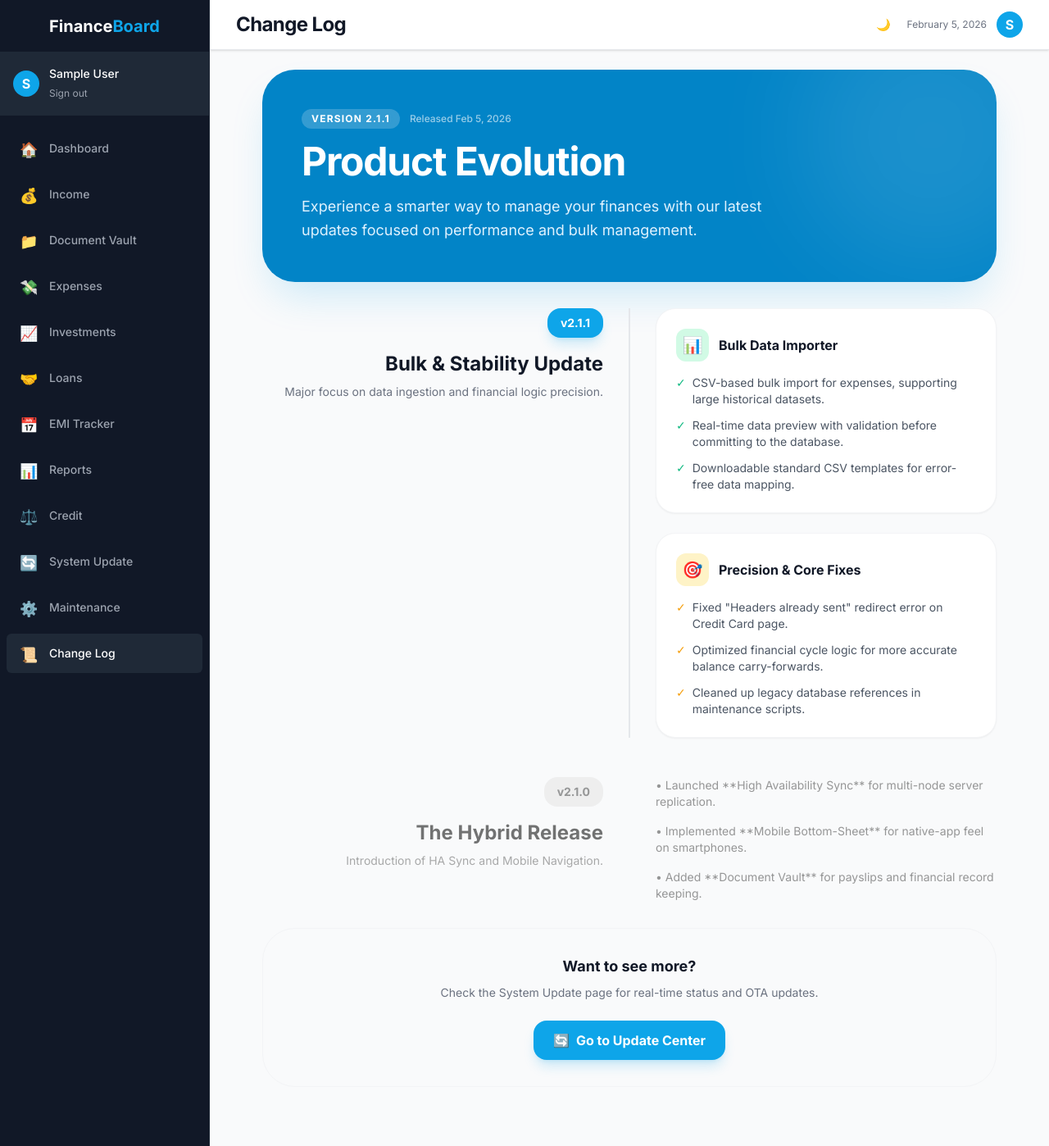
After one commit to sanjaykshebbar/Personnel_Finance_Board, a PHP site: page /pages/changelog.php in a window 1280 px wide. The commit adds this page. Shown: the whole page at 82% size. Run offline with PHP 8.4, Linux system fonts and the light colour scheme; the visitor is signed in with stand-in values (Sample User, id 1); style sheets or scripts are compiled from the project's sources; some libraries are stand-ins or nearby versions.

Commit message:
chore: Bump version to 2.1.1 and implement Bulk Import + professional Change Log
- Added Bulk Data Import feature for expenses with CSV template support.
- Created premium Change Log page with Tailwind CSS.
- Enhanced navigation with Change Log link and icons.
- Fixed 'headers already sent' redirect issue on Credit page.
- Optimized and verified core financial logic and database integrity.

```diff
--- a/config/version.php
+++ b/config/version.php
@@ -2,7 +2,7 @@
 // config/version.php
 // Version tracking for OTA updates
 
-define('APP_VERSION', '2.1.0');
+define('APP_VERSION', '2.1.1');
 define('APP_NAME', 'Finance Board');
 define('LAST_UPDATE_COMMIT', 'unknown');
 define('LAST_UPDATE_DATE', 'unknown');
--- a/includes/nav.php
+++ b/includes/nav.php
@@ -14,6 +14,7 @@ $navItems = [
     ['name' => 'Credit', 'url' => $prefix . 'pages/credit.php', 'icon' => 'scale'],
     ['name' => 'System Update', 'url' => $prefix . 'pages/update.php', 'icon' => 'arrow-path'],
     ['name' => 'Maintenance', 'url' => $prefix . 'pages/settings.php', 'icon' => 'cog'],
+    ['name' => 'Change Log', 'url' => $prefix . 'pages/changelog.php', 'icon' => 'list-bullet'],
 ];
 
 if (!function_exists('isDataActive')) {
@@ -63,6 +64,7 @@ if (!function_exists('isDataActive')) {
                             case 'folder': echo '📁'; break;
                             case 'arrow-path': echo '🔄'; break;
                             case 'cog': echo '⚙️'; break;
+                            case 'list-bullet': echo '📜'; break;
                             default: echo '•';
                         }
                         ?>
@@ -131,6 +133,7 @@ if (!function_exists('isDataActive')) {
                             case 'folder': echo '📁'; break;
                             case 'arrow-path': echo '🔄'; break;
                             case 'cog': echo '⚙️'; break;
+                            case 'list-bullet': echo '📜'; break;
                             default: echo '•';
                         }
                         ?>
--- a/index.php
+++ b/index.php
@@ -109,8 +109,8 @@ foreach($categorySpending as $c) {
 // Formula: Debt = InitialBase + Expenses - Payments + EMI_Outstanding
 $creditStmt = $pdo->prepare("
     SELECT ca.*,
-    (SELECT IFNULL(SUM(amount), 0) FROM expenses WHERE TRIM(LOWER(payment_method)) = TRIM(LOWER(ca.provider_name)) AND converted_to_emi = 0 AND user_id = ca.user_id AND date >= '\" . SYSTEM_START_DATE . \"') as one_time_expenses,
-    (SELECT IFNULL(SUM(amount), 0) FROM expenses WHERE category = 'Credit Card Bill' AND TRIM(LOWER(target_account)) = TRIM(LOWER(ca.provider_name)) AND user_id = ca.user_id AND date >= '\" . SYSTEM_START_DATE . \"') as bill_payments,
+    (SELECT IFNULL(SUM(amount), 0) FROM expenses WHERE TRIM(LOWER(payment_method)) = TRIM(LOWER(ca.provider_name)) AND converted_to_emi = 0 AND user_id = ca.user_id AND date >= '" . SYSTEM_START_DATE . "') as one_time_expenses,
+    (SELECT IFNULL(SUM(amount), 0) FROM expenses WHERE category = 'Credit Card Bill' AND TRIM(LOWER(target_account)) = TRIM(LOWER(ca.provider_name)) AND user_id = ca.user_id AND date >= '" . SYSTEM_START_DATE . "') as bill_payments,
     (SELECT IFNULL(SUM(total_amount - (emi_amount * paid_months)), 0) FROM emis WHERE TRIM(LOWER(payment_method)) = TRIM(LOWER(ca.provider_name)) AND user_id = ca.user_id AND status = 'Active') as emi_outstanding
     FROM credit_accounts ca
     WHERE ca.user_id = ?
--- /dev/null
+++ b/pages/changelog.php
@@ -0,0 +1,116 @@
+<?php
+require_once '../includes/auth.php';
+requireLogin();
+$pageTitle = 'Change Log';
+require_once '../includes/header.php';
+?>
+
+<div class="max-w-4xl mx-auto space-y-8 pb-12">
+    <!-- Hero Section -->
+    <div class="relative overflow-hidden bg-brand-600 rounded-[2.5rem] p-8 md:p-12 text-white shadow-2xl shadow-brand-500/20">
+        <div class="relative z-10">
+            <div class="flex items-center gap-3 mb-4">
+                <span class="px-3 py-1 bg-white/20 backdrop-blur-md rounded-full text-xs font-black uppercase tracking-widest">Version 2.1.1</span>
+                <span class="text-white/60 text-xs font-medium">Released Feb 5, 2026</span>
+            </div>
+            <h1 class="text-3xl md:text-5xl font-black tracking-tight mb-4">Product Evolution</h1>
+            <p class="text-brand-100 text-lg max-w-xl leading-relaxed">
+                Experience a smarter way to manage your finances with our latest updates focused on performance and bulk management.
+            </p>
+        </div>
+        <!-- Abstract Decoration -->
+        <div class="absolute -right-20 -top-20 w-80 h-80 bg-white/10 rounded-full blur-3xl"></div>
+        <div class="absolute -left-20 -bottom-20 w-60 h-60 bg-brand-400/20 rounded-full blur-2xl"></div>
+    </div>
+
+    <!-- Timeline -->
+    <div class="space-y-12">
+        <!-- V2.1.1 -->
+        <div class="relative pl-8 md:pl-0">
+            <!-- Connector Line -->
+            <div class="hidden md:block absolute left-1/2 -ml-px h-full w-0.5 bg-gray-200 dark:bg-gray-800"></div>
+
+            <div class="md:grid md:grid-cols-2 md:gap-16 items-start">
+                <div class="md:text-right">
+                    <div class="sticky top-24">
+                        <span class="inline-block px-4 py-2 bg-brand-500 text-white text-sm font-black rounded-2xl mb-4 shadow-lg shadow-brand-500/20">v2.1.1</span>
+                        <h2 class="text-2xl font-bold text-gray-900 dark:text-white mb-2">Bulk & Stability Update</h2>
+                        <p class="text-sm text-gray-500 dark:text-gray-400 mb-6 md:mb-0">Major focus on data ingestion and financial logic precision.</p>
+                    </div>
+                </div>
+
+                <div class="space-y-6">
+                    <div class="bg-white dark:bg-gray-800 p-6 rounded-3xl border border-gray-100 dark:border-gray-700 shadow-sm transition-all hover:shadow-md">
+                        <div class="flex items-center gap-3 mb-4">
+                            <div class="h-10 w-10 bg-emerald-100 dark:bg-emerald-900/50 text-emerald-600 dark:text-emerald-400 rounded-xl flex items-center justify-center text-xl">📊</div>
+                            <h3 class="font-bold text-gray-900 dark:text-white">Bulk Data Importer</h3>
+                        </div>
+                        <ul class="space-y-3 text-sm text-gray-600 dark:text-gray-400">
+                            <li class="flex items-start gap-2">
+                                <span class="text-emerald-500">✓</span>
+                                <span>CSV-based bulk import for expenses, supporting large historical datasets.</span>
+                            </li>
+                            <li class="flex items-start gap-2">
+                                <span class="text-emerald-500">✓</span>
+                                <span>Real-time data preview with validation before committing to the database.</span>
+                            </li>
+                            <li class="flex items-start gap-2">
+                                <span class="text-emerald-500">✓</span>
+                                <span>Downloadable standard CSV templates for error-free data mapping.</span>
+                            </li>
+                        </ul>
+                    </div>
+
+                    <div class="bg-white dark:bg-gray-800 p-6 rounded-3xl border border-gray-100 dark:border-gray-700 shadow-sm transition-all hover:shadow-md">
+                        <div class="flex items-center gap-3 mb-4">
+                            <div class="h-10 w-10 bg-amber-100 dark:bg-amber-900/50 text-amber-600 dark:text-amber-400 rounded-xl flex items-center justify-center text-xl">🎯</div>
+                            <h3 class="font-bold text-gray-900 dark:text-white">Precision & Core Fixes</h3>
+                        </div>
+                        <ul class="space-y-3 text-sm text-gray-600 dark:text-gray-400">
+                            <li class="flex items-start gap-2">
+                                <span class="text-amber-500">✓</span>
+                                <span>Fixed "Headers already sent" redirect error on Credit Card page.</span>
+                            </li>
+                            <li class="flex items-start gap-2">
+                                <span class="text-amber-500">✓</span>
+                                <span>Optimized financial cycle logic for more accurate balance carry-forwards.</span>
+                            </li>
+                            <li class="flex items-start gap-2">
+                                <span class="text-amber-500">✓</span>
+                                <span>Cleaned up legacy database references in maintenance scripts.</span>
+                            </li>
+                        </ul>
+                    </div>
+                </div>
+            </div>
+        </div>
+
+        <!-- V2.1.0 -->
+        <div class="relative pl-8 md:pl-0 opacity-60 grayscale hover:grayscale-0 hover:opacity-100 transition-all duration-500">
+            <div class="md:grid md:grid-cols-2 md:gap-16 items-start">
+                <div class="md:text-right">
+                    <span class="inline-block px-4 py-2 bg-gray-200 dark:bg-gray-700 text-gray-600 dark:text-gray-300 text-sm font-black rounded-2xl mb-4">v2.1.0</span>
+                    <h2 class="text-2xl font-bold text-gray-900 dark:text-white mb-2">The Hybrid Release</h2>
+                    <p class="text-sm text-gray-500 dark:text-gray-400">Introduction of HA Sync and Mobile Navigation.</p>
+                </div>
+
+                <div class="space-y-4 text-sm text-gray-600 dark:text-gray-400">
+                    <p>• Launched **High Availability Sync** for multi-node server replication.</p>
+                    <p>• Implemented **Mobile Bottom-Sheet** for native-app feel on smartphones.</p>
+                    <p>• Added **Document Vault** for payslips and financial record keeping.</p>
+                </div>
+            </div>
+        </div>
+    </div>
+
+    <!-- CTA -->
+    <div class="bg-gray-50 dark:bg-gray-900/50 rounded-[2.5rem] p-8 border border-gray-100 dark:border-gray-800 text-center">
+        <h3 class="text-lg font-bold text-gray-900 dark:text-white mb-2">Want to see more?</h3>
+        <p class="text-sm text-gray-500 dark:text-gray-400 mb-6">Check the System Update page for real-time status and OTA updates.</p>
+        <a href="update.php" class="inline-flex items-center gap-2 px-6 py-3 bg-brand-500 text-white font-bold rounded-2xl hover:bg-brand-600 transition shadow-lg shadow-brand-500/20">
+            <span>🔄</span> Go to Update Center
+        </a>
+    </div>
+</div>
+
+<?php require_once '../includes/footer.php'; ?>
--- a/pages/credit.php
+++ b/pages/credit.php
@@ -171,8 +171,8 @@ if (isset($_GET['history_view'])) {
 // FIXED: Added TRIM(LOWER(...)) to ensure case-insensitive matching
 $stmt = $pdo->prepare("
     SELECT ca.*,
-    (SELECT IFNULL(SUM(amount), 0) FROM expenses WHERE TRIM(LOWER(payment_method)) = TRIM(LOWER(ca.provider_name)) AND converted_to_emi = 0 AND user_id = ca.user_id AND date >= '\" . SYSTEM_START_DATE . \"') as one_time_expenses,
-    (SELECT IFNULL(SUM(amount), 0) FROM expenses WHERE category = 'Credit Card Bill' AND TRIM(LOWER(target_account)) = TRIM(LOWER(ca.provider_name)) AND user_id = ca.user_id AND date >= '\" . SYSTEM_START_DATE . \"') as bill_payments,
+    (SELECT IFNULL(SUM(amount), 0) FROM expenses WHERE TRIM(LOWER(payment_method)) = TRIM(LOWER(ca.provider_name)) AND converted_to_emi = 0 AND user_id = ca.user_id AND date >= '" . SYSTEM_START_DATE . "') as one_time_expenses,
+    (SELECT IFNULL(SUM(amount), 0) FROM expenses WHERE category = 'Credit Card Bill' AND TRIM(LOWER(target_account)) = TRIM(LOWER(ca.provider_name)) AND user_id = ca.user_id AND date >= '" . SYSTEM_START_DATE . "') as bill_payments,
     (SELECT IFNULL(SUM(total_amount - (emi_amount * paid_months)), 0) FROM emis WHERE TRIM(LOWER(payment_method)) = TRIM(LOWER(ca.provider_name)) AND user_id = ca.user_id AND status = 'Active') as emi_outstanding
     FROM credit_accounts ca
     WHERE ca.user_id = ?
```
Also changed, not shown: audit_onecard.php (added, +19 -0 lines), audit_output.txt (added, +45 -0 lines), debug_onecard_output_v2.txt (added, +39 -0 lines), get_users.php (added, +8 -0 lines), pages/import.php (added, +145 -0 lines), pages/settings.php (+15 -1 lines), verify_output.txt (added, +7 -0 lines), verify_output_v2.txt (added, +7 -0 lines).
